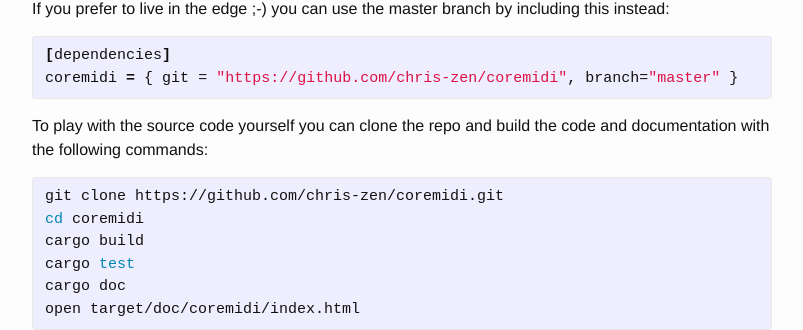
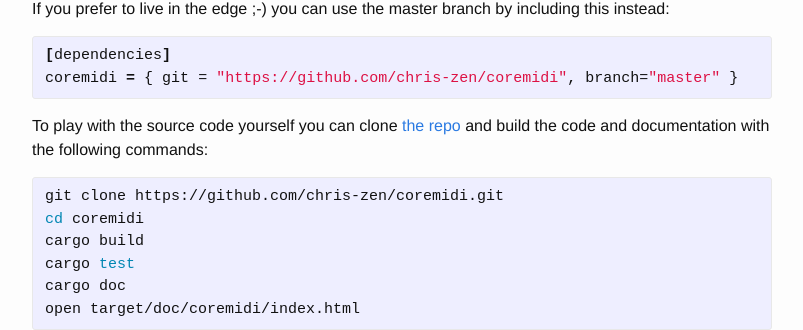
Before and after one commit to chris-zen/chris-zen.github.io, a Jekyll site: the page built from _posts/2017-01-05-coremidi-rust-library.md, in a window 1280 px wide and 900 px high, scrolled down 3255 px. Shown: the part 143-473 px from the top of the window, without its empty margins (238-1041 px from the left). Built offline with Jekyll 4.4.1, drawn with Linux system fonts in a browser that asks for light colours; comment, search, counter and statistics services are not loaded; part of the change alters nothing that is shown.

```diff
--- a/_posts/2017-01-05-coremidi-rust-library.md
+++ b/_posts/2017-01-05-coremidi-rust-library.md
@@ -81,7 +81,7 @@ If you prefer to live in the edge ;-) you can use the master branch by including
 coremidi = { git = "https://github.com/chris-zen/coremidi", branch="master" }
 {% endhighlight %}
 
-To play with the source code yourself you can clone the repo and build the code and documentation with the following commands:
+To play with the source code yourself you can clone [the repo](https://github.com/chris-zen/coremidi) and build the code and documentation with the following commands:
 
 {% highlight sh %}
 git clone https://github.com/chris-zen/coremidi.git
```
